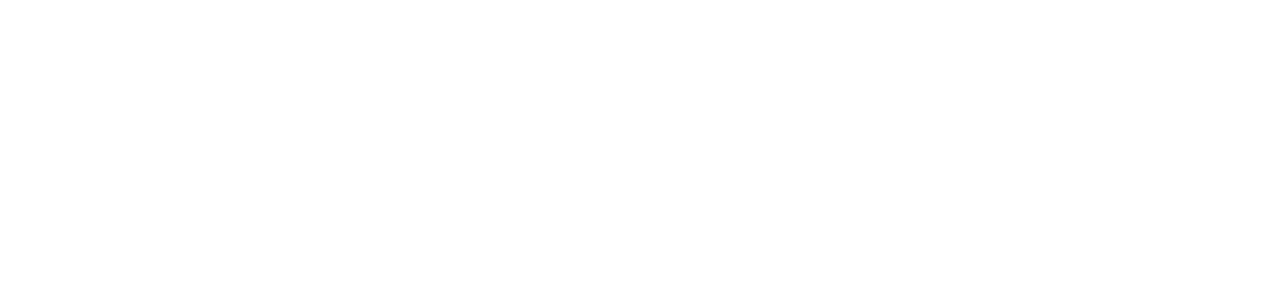
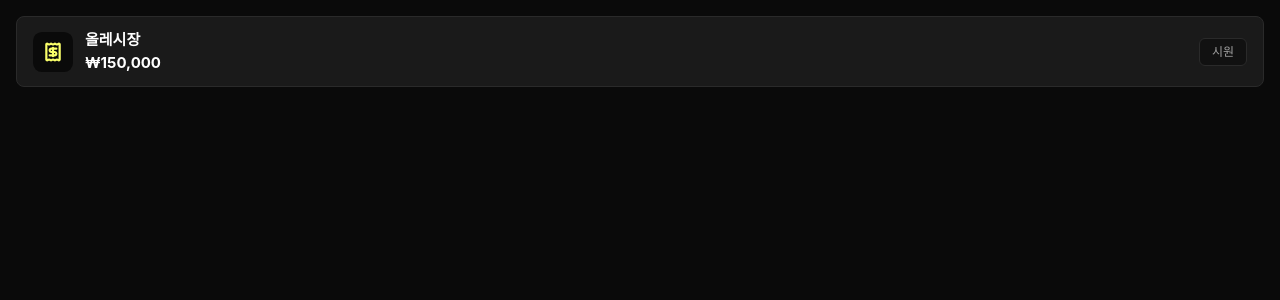
Before and after one commit to mz-children/jungsanjungsan-fe, a React (Vite) app: page /es in a window 1280 px wide. Before the commit this address had no page. Shown: the top 300 px of the page. Built offline with nearby package versions, Linux system fonts and the light colour scheme.

Commit message:
ReceiptItem 확인용 TestES 페이지 및 라우트 추가

```diff
--- /dev/null
+++ b/src/pages/TestES.page.tsx
@@ -0,0 +1,11 @@
+import ReceiptItem from "../components/ui/ReceiptItem";
+
+function TestES() {
+  return (
+    <div className="flex flex-col gap-3 min-h-screen bg-surface-canvas p-4">
+      <ReceiptItem merchantName="올레시장" amount={150000} payerName="시원" />
+    </div>
+  );
+}
+
+export default TestES;
--- a/src/router.tsx
+++ b/src/router.tsx
@@ -2,6 +2,7 @@
 import HomePage from "./pages/Home.page";
 import TestPage from "./pages/Test.page";
 import TestPageTK from "./pages/TestTK.page";
+import TestES from "./pages/TestES.page";
 
 export default function Router() {
   return (
@@ -10,6 +11,7 @@
         <Route path="/" element={<TestPage />} />
         <Route path="/tk" element={<TestPageTK />} />
         <Route path="/home" element={<HomePage />} />
+        <Route path="/es" element={<TestES />} />
       </Routes>
     </BrowserRouter>
   );
```
